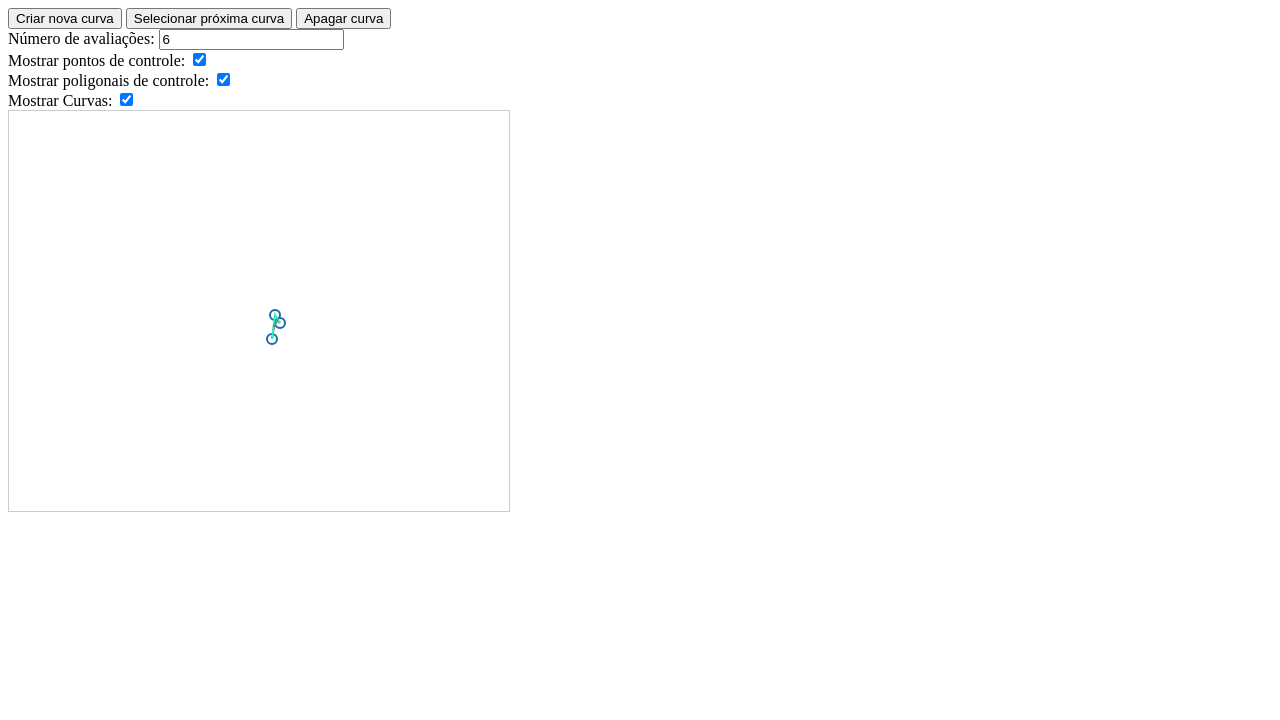
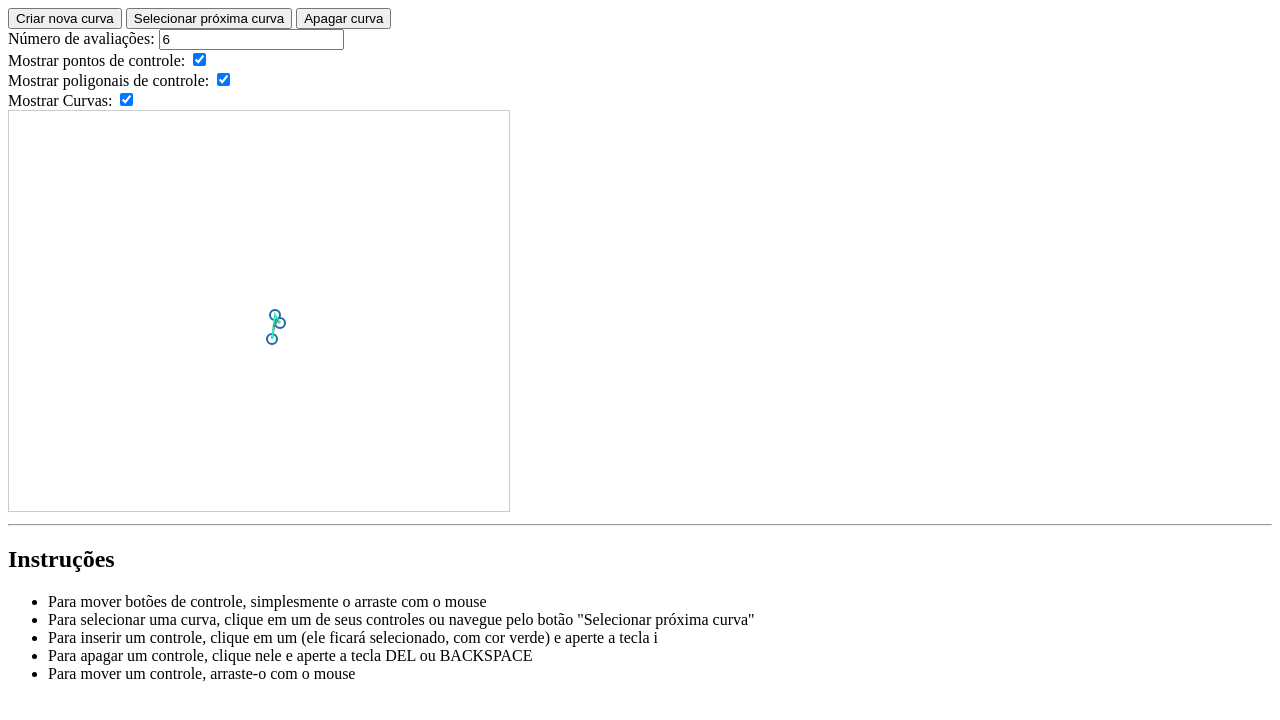
Before and after one commit to phablulo/mini-projeto-pg-2, a plain HTML site: page index.html in a window 1280 px wide. Drawn offline with Linux system fonts and the light colour scheme.

Commit message:
adição de instruções

```diff
--- a/index.html
+++ b/index.html
@@ -19,6 +19,17 @@
     </div>
     <canvas id="canvas" width="500" height="400"></canvas>
 
+    <hr/>
+
+    <h2>Instruções</h2>
+    <ul>
+      <li>Para mover botões de controle, simplesmente o arraste com o mouse</li>
+      <li>Para selecionar uma curva, clique em um de seus controles ou navegue pelo botão "Selecionar próxima curva"</li>
+      <li>Para inserir um controle, clique em um (ele ficará selecionado, com cor verde) e aperte a tecla i</li>
+      <li>Para apagar um controle, clique nele e aperte a tecla DEL ou BACKSPACE</li>
+      <li>Para mover um controle, arraste-o com o mouse</li>
+    </ul>
+
     <script src="controls.js"></script>
     <script src="curva.js"></script>
     <script src="index.js"></script>
```
